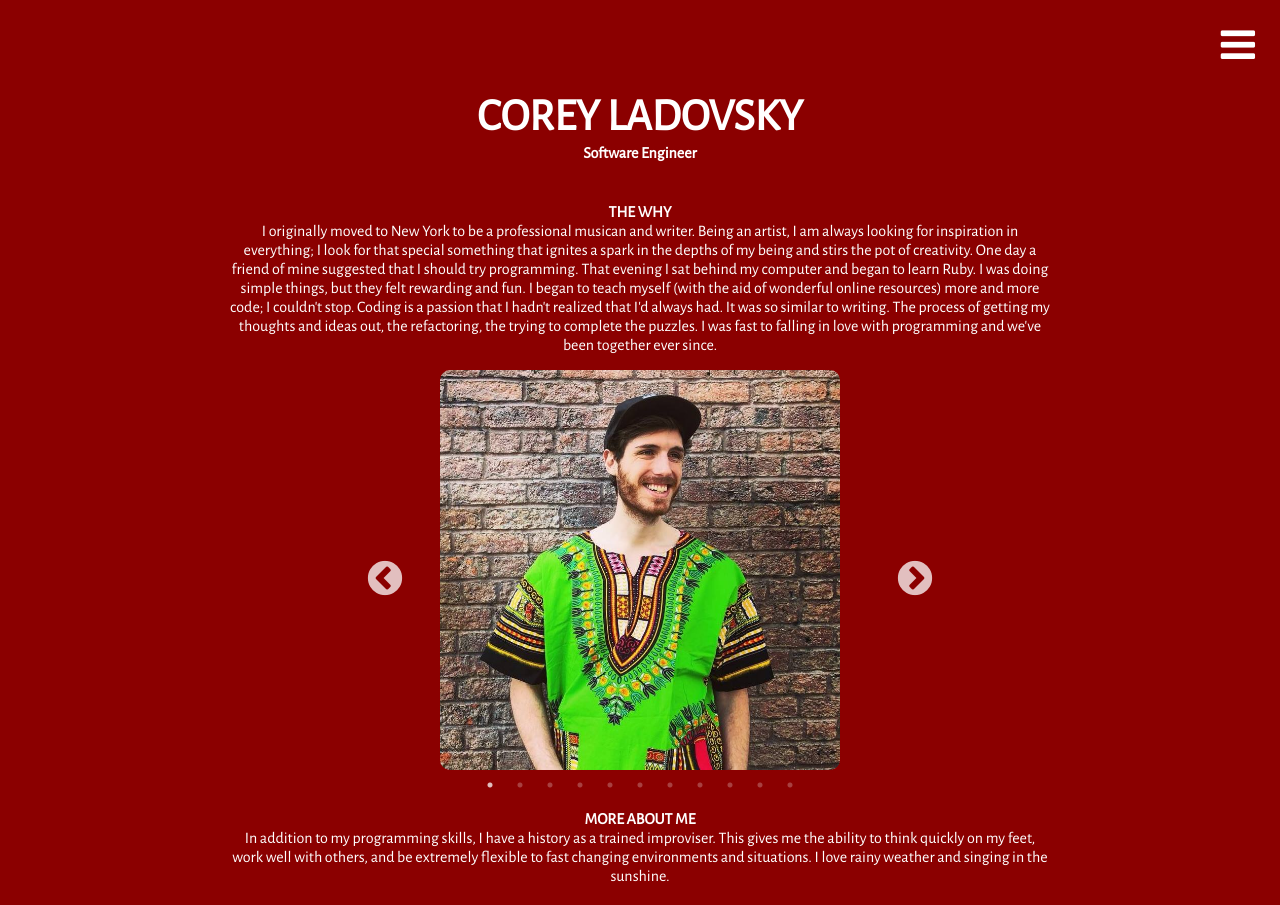
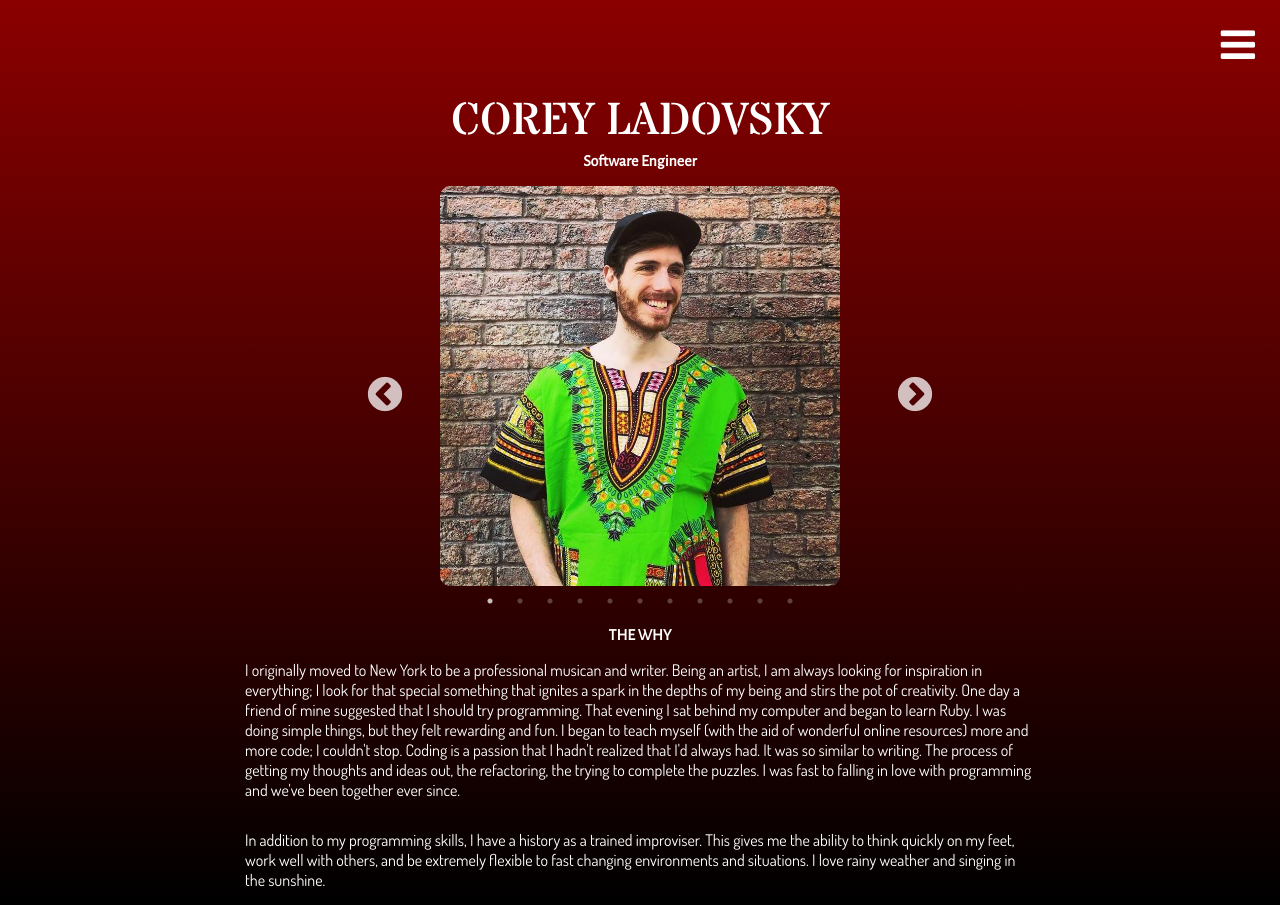
Before and after one commit to coreyladovsky/portfolio, a React (Create React App) app: page / in a window 1280 px wide. Built offline with nearby package versions, Linux system fonts and the light colour scheme; the HTML template or start-up script is replaced by a standard one.

Commit message:
css improvements

```diff
--- a/public/index.html
+++ b/public/index.html
@@ -13,6 +13,7 @@
 
 <link href="https://fonts.googleapis.com/css?family=Work+Sans" rel="stylesheet">
 <link href="https://fonts.googleapis.com/css?family=Alegreya+Sans" rel="stylesheet">
+<link href="https://fonts.googleapis.com/css?family=Dosis|Stardos+Stencil" rel="stylesheet">
 <link rel="icon" href="./favicon.ico">
   </head>
   <body>
--- a/src/App.css
+++ b/src/App.css
@@ -8,9 +8,7 @@
     background: transparent;
 }
 
-
-
-/* body {min-height: 100%;}
+body {min-height: 100%;}
  html {
-   height: 100%;
- } */
+   min-height: 100%;
+ }
--- a/src/components/about.css
+++ b/src/components/about.css
@@ -7,8 +7,9 @@
 }
 
 .about-container h1 {
-    font-weight: bold;
+    font-weight: 100;
     font-size: 45px;
+    font-family: 'Stardos Stencil', cursive;
 }
 
 .about-container h2 {
@@ -16,8 +17,14 @@
   font-weight: bold;
 }
 
+.about-container h3 {
+  margin-bottom: 15px;
+}
+
 .bio {
-  margin-bottom: 15px;
+  margin: 15px;
+  font-family: 'Dosis', sans-serif;
+  text-align: left;
 }
 
 .about-section {
--- a/src/components/about.jsx
+++ b/src/components/about.jsx
@@ -7,7 +7,7 @@ class About extends React.Component {
 
   componentDidMount() {
     $(".menu-bars").css("color", "white");
-    $("html").css("background", "darkred");
+    $("html").css("background", "linear-gradient(darkred, black)");
   }
 
   render() {
@@ -16,6 +16,7 @@ class About extends React.Component {
         <h1>COREY LADOVSKY</h1>
         <h3>Software Engineer</h3>
         <div className="about-section">
+              <PhotoSlider />
           <div>
             <h2>THE WHY</h2>
             <p className="bio">
@@ -36,10 +37,9 @@ class About extends React.Component {
           </div>
         </div>
         <div>
-          <PhotoSlider />
+
         </div>
         <div className="about-bonus">
-          <h2>MORE ABOUT ME</h2>
           <p className="bio">
             In addition to my programming skills, I have a history as a trained
             improviser. This gives me the ability to think quickly on my feet,
--- a/src/components/project_item.css
+++ b/src/components/project_item.css
@@ -17,11 +17,13 @@
 
 .img-container:hover .blue-effect {
   background-color: rgba(0, 0, 255, 0.8);
+  cursor: pointer;
 
 }
 
 .img-container:hover .fa {
   font-size: 80px;
+  cursor: pointer;
 
 }
 
--- a/src/components/project_item.jsx
+++ b/src/components/project_item.jsx
@@ -1,21 +1,30 @@
 import React from "react";
 import "./project_item.css";
 import $ from "jquery";
+import { withRouter } from "react-router-dom";
 
 
 class ProjectItem extends React.Component {
+  constructor(props){
+    super(props);
+    this.goToLink = this.goToLink.bind(this);
+  }
 
   componentDidMount() {
     $(".menu-bars").css("color", "black");
     $("html").css("background", "white");
+  }
 
+  goToLink(liveLink) {
+    debugger
+    window.location(liveLink);
   }
 
   render() {
     const { image, liveLink, repoLink, description, title, facon, orderFirst, orderSecond } = this.props;
     return (
       <div className="project-container">
-        <div className={"img-container " + orderFirst}>
+        <div className={"img-container " + orderFirst} onClick={(e) => this.goToLink(liveLink)}>
           <div className="blue-effect"></div>
           <img className="project-image" src={image} alt="" />
           <i className={facon} aria-hidden="true"></i>
@@ -40,4 +49,4 @@ class ProjectItem extends React.Component {
   }
 }
 
-export default ProjectItem;
+export default withRouter(ProjectItem);
```
Also changed, not shown: 1 other file (tests, documents, lock files or other folders).
